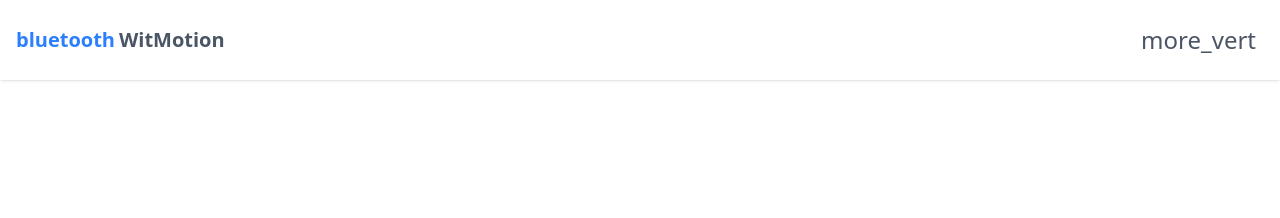
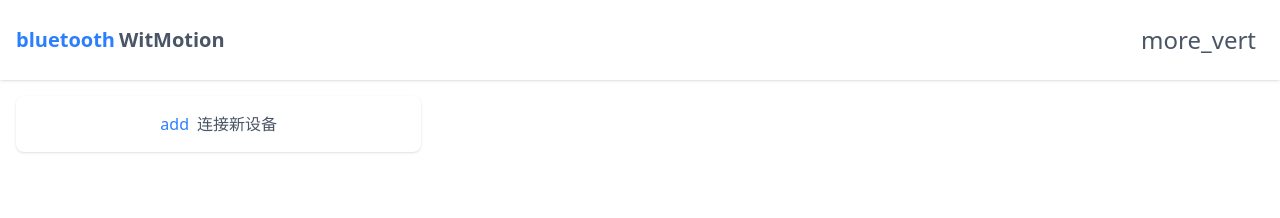
Before and after one commit to hanabix/vizmo, a Vue app: page / in a window 1280 px wide. Shown: the top 218 px of the page. Built offline with nearby package versions, Linux system fonts and the light colour scheme.

Commit message:
Manage bluetooth devices.
> 界面将以卡片的风格呈现已连接的蓝牙设备，无论是否存在蓝牙设备，总有一个卡片连接新设备的按钮

```diff
--- a/package.json
+++ b/package.json
@@ -15,6 +15,7 @@
     "vue": "^3.5.13"
   },
   "devDependencies": {
+    "@types/web-bluetooth": "^0.0.20",
     "@vite-pwa/assets-generator": "^0.2.6",
     "@vitejs/plugin-vue": "^5.2.1",
     "@vue/tsconfig": "^0.7.0",
--- a/src/App.vue
+++ b/src/App.vue
@@ -1,5 +1,30 @@
 <script setup lang="ts">
 import PWABadge from './components/PWABadge.vue'
+import { ref, onMounted } from 'vue'
+
+const devices = ref<BluetoothDevice[]>([])
+
+async function loadDevices() {
+  try {
+    devices.value = await navigator.bluetooth.getDevices()
+  } catch (error) {
+    console.error('获取设备列表失败:', error)
+  }
+}
+
+async function connectDevice() {
+  try {
+    await navigator.bluetooth.requestDevice({
+      acceptAllDevices: true,
+      optionalServices: []
+    })
+    await loadDevices()
+  } catch (error) {
+    console.error('连接设备失败:', error)
+  }
+}
+
+onMounted(loadDevices)
 </script>
 
 <template>
@@ -12,8 +37,33 @@ import PWABadge from './components/PWABadge.vue'
       <span class="material-icons text-2xl text-gray-600">more_vert</span>
     </button>
   </nav>
+
+  <main class="container mx-auto p-4 mt-20">
+    <div class="grid grid-cols-1 md:grid-cols-2 lg:grid-cols-3 gap-4">
+      <!-- 已连接设备卡片 -->
+      <div v-for="device in devices" :key="device.id"
+           class="bg-white rounded-lg shadow p-4 flex items-center justify-between">
+        <div class="flex items-center gap-2">
+          <span class="material-icons text-blue-500">bluetooth_connected</span>
+          <div>
+            <h3 class="font-medium text-gray-800">{{ device.name || device.id }}</h3>
+          </div>
+        </div>
+        <button class="text-gray-600 hover:text-gray-800">
+          <span class="material-icons">more_horiz</span>
+        </button>
+      </div>
+
+      <!-- 添加新设备卡片 -->
+      <button @click="connectDevice"
+              class="bg-white rounded-lg shadow p-4 flex items-center justify-center gap-2 hover:bg-gray-50">
+        <span class="material-icons text-blue-500">add</span>
+        <span class="text-gray-600">连接新设备</span>
+      </button>
+    </div>
+  </main>
+
   <PWABadge />
 </template>
 
-<style scoped>
-</style>
+<style scoped></style>
--- a/tsconfig.app.json
+++ b/tsconfig.app.json
@@ -2,7 +2,8 @@
   "extends": "@vue/tsconfig/tsconfig.dom.json",
   "compilerOptions": {
     "tsBuildInfoFile": "./node_modules/.tmp/tsconfig.app.tsbuildinfo",
-
+    "lib": ["ESNext", "DOM", "DOM.Iterable", "WebWorker"],
+    "types": ["web-bluetooth"],
     /* Linting */
     "strict": true,
     "noUnusedLocals": true,
```
Also changed, not shown: 1 other file (tests, documents, lock files or other folders).
